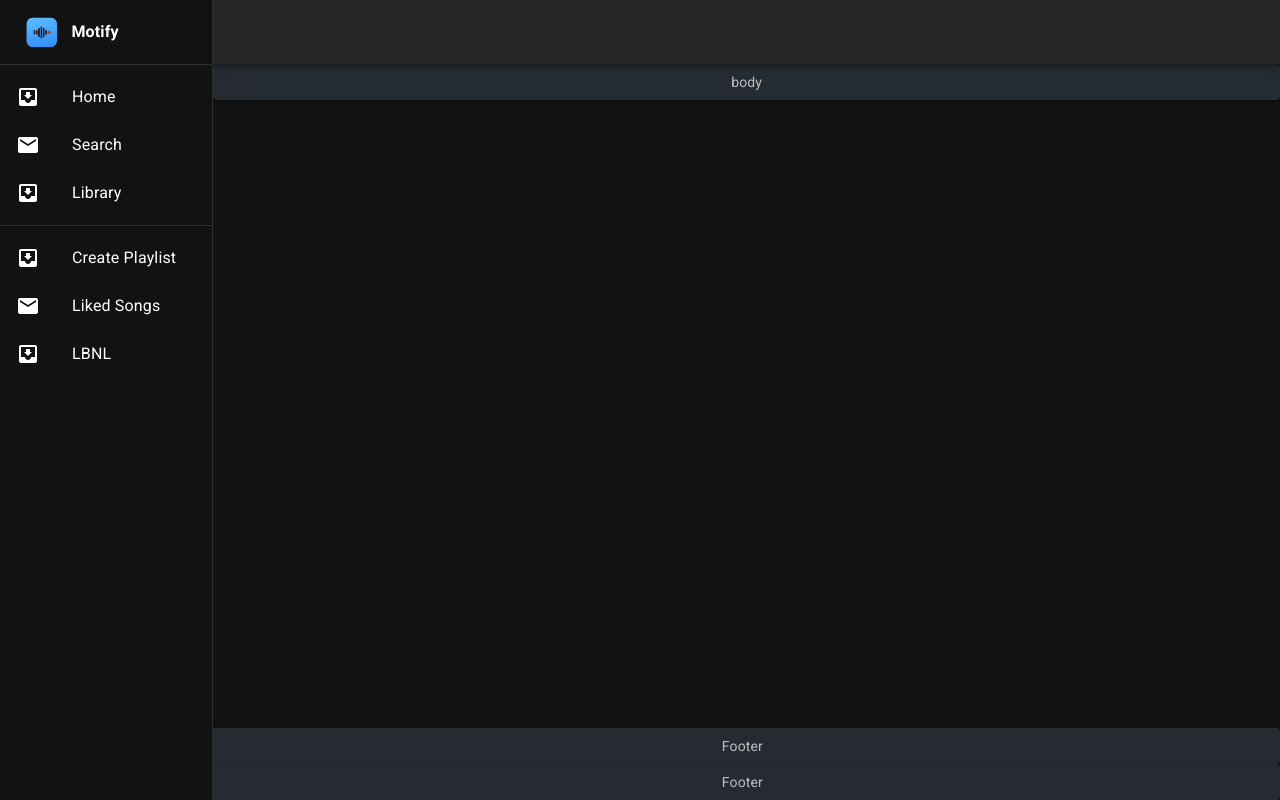
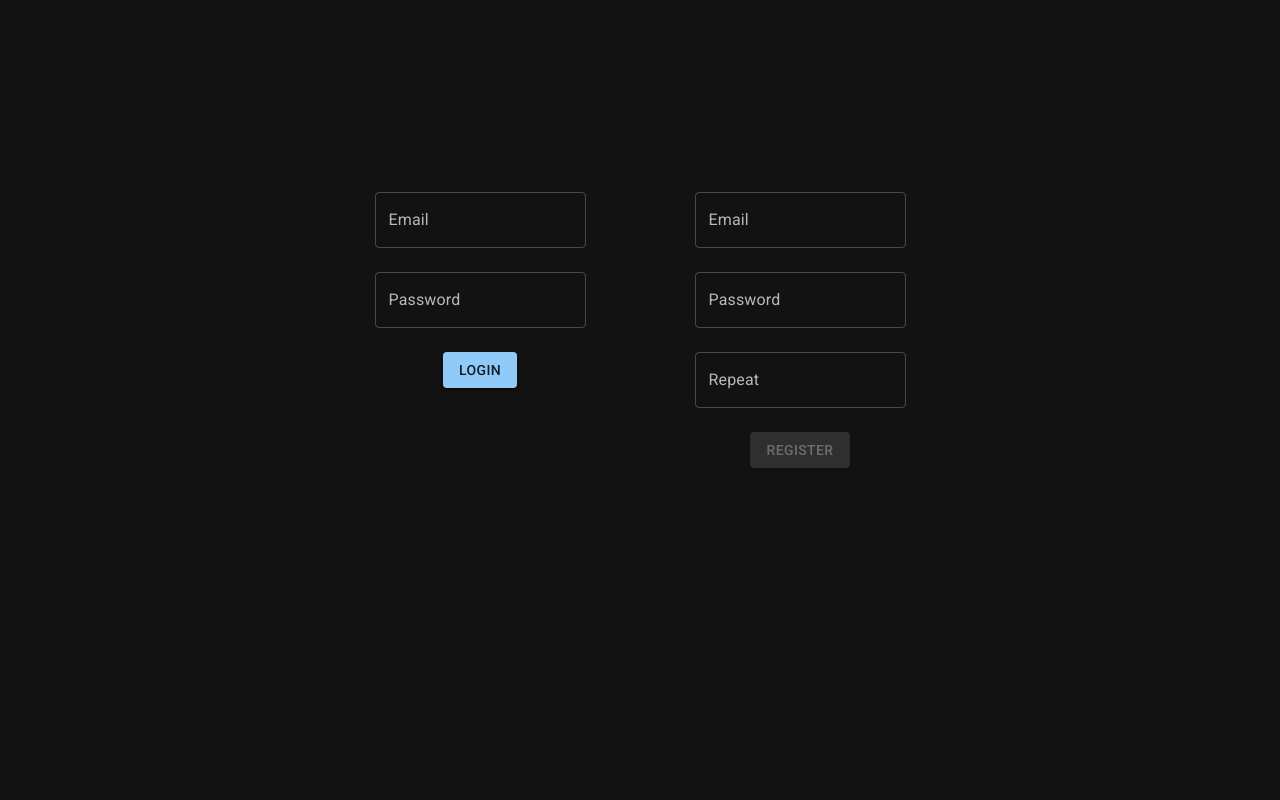
Before and after one commit to mht77/Motify-WebClient, a React (Create React App) app: page / in a window 1280 px wide. Built offline with nearby package versions, Linux system fonts and the light colour scheme; no server answers.

Commit message:
add login and registration

```diff
--- a/package.json
+++ b/package.json
@@ -15,9 +15,9 @@
     "@types/node": "^16.18.21",
     "@types/react": "^18.0.29",
     "@types/react-dom": "^18.0.11",
+    "axios": "^1.3.4",
     "react": "^18.2.0",
     "react-dom": "^18.2.0",
-    "react-redux": "^8.0.5",
     "react-scripts": "^5.0.1",
     "typescript": "^4.9.5",
     "web-vitals": "^2.1.4"
--- a/src/App.tsx
+++ b/src/App.tsx
@@ -11,6 +11,7 @@ import {
 } from "@mui/material";
 import Grid from '@mui/material/Unstable_Grid2';
 import Menu from "./Menu";
+import Auth from "./Auth";
 
 
 const darkTheme = createTheme({
@@ -28,6 +29,16 @@ const Item = styled(Paper)(() => ({
 }));
 
 function App() {
+    const [loggedIn, setLoggedIn] = React.useState(localStorage.getItem('token') !== null);
+
+    if (!loggedIn)
+        return (
+            <ThemeProvider theme={darkTheme}>
+                <CssBaseline />
+                <Auth setLoggedIn={setLoggedIn}/>
+            </ThemeProvider>
+        );
+
     return (
       <ThemeProvider theme={darkTheme}>
           <CssBaseline />
--- /dev/null
+++ b/src/Auth.tsx
@@ -0,0 +1,31 @@
+import React from 'react';
+import Login from "./Login";
+import Grid from "@mui/material/Unstable_Grid2";
+import Register from "./Register";
+
+export interface LoggedInProps {
+    setLoggedIn: (loggedIn: boolean) => void;
+}
+
+const Auth = (props: LoggedInProps) => {
+
+    return (
+        <Grid container sx={{marginTop: '8%'}}>
+            <Grid xs={0} md={3}/>
+            <Grid sx={{marginTop: '7%', textAlign: 'center'}} xs={12} md={3}>
+                <Login setLoggedIn={props.setLoggedIn}/>
+            </Grid>
+            <Grid sx={{textAlign: 'center', marginTop: '7%'}} xs={12} md={3}>
+                <Register setLoggedIn={props.setLoggedIn}/>
+            </Grid>
+            <Grid xs={0} md={3}/>
+        </Grid>
+    );
+};
+
+export const validateEmail = (email: string) => {
+    const re = /^(([^<>()[\]\\.,;:\s@"]+(\.[^<>()[\]\\.,;:\s@"]+)*)|(".+"))@((\[[0-9]{1,3}\.[0-9]{1,3}\.[0-9]{1,3}\.[0-9]{1,3}])|(([a-zA-Z\-0-9]+\.)+[a-zA-Z]{2,}))$/;
+    return re.test(String(email).toLowerCase());
+}
+
+export default Auth;
--- /dev/null
+++ b/src/Login.tsx
@@ -0,0 +1,52 @@
+import React from 'react';
+import {Alert, Button, Snackbar, TextField} from "@mui/material";
+import {validateEmail, LoggedInProps} from "./Auth";
+import {axiosClient} from "./axiosClient";
+
+const Login = (props: LoggedInProps) => {
+    const [open, setOpen] = React.useState(false);
+    const [email, setEmail] = React.useState('');
+    const [password, setPassword] = React.useState('');
+    const [erEmail, setErEmail] = React.useState(false);
+
+    const onEmailChange = (email: string) => {
+        setErEmail(!validateEmail(email));
+        setEmail(email);
+    };
+
+    const handleClose = () => {
+        setOpen(false);
+    };
+
+
+    const login = async () => {
+        await axiosClient.post('token/', {'username': email, password}).then(res => {
+            if (res.status === 200) {
+                localStorage.setItem('token', res.data.access);
+                props.setLoggedIn(true);
+            }
+            else
+                setOpen(true);
+        }).catch(err => {console.log(err); setOpen(true)});
+    }
+
+    return (
+        <div>
+            <TextField error={erEmail} onChange={(e) => onEmailChange(e.target.value)} variant='outlined' label='Email' type='email'/> <br/><br/>
+            <TextField onChange={(e)=>setPassword(e.target.value)} variant='outlined' label='Password' type='password'/> <br/><br/>
+            <Button variant='contained' onClick={()=>login()}> Login </Button>
+            <Snackbar
+                anchorOrigin={{ vertical: 'top', horizontal: 'right' }}
+                open={open}
+                onClose={handleClose}
+                autoHideDuration={5000}
+            >
+                <Alert severity='error'>
+                    Login failed
+                </Alert>
+            </Snackbar>
+        </div>
+    );
+};
+
+export default Login;
--- /dev/null
+++ b/src/Register.tsx
@@ -0,0 +1,86 @@
+import React from 'react';
+import {Alert, Button, Snackbar, TextField} from "@mui/material";
+import {LoggedInProps, validateEmail} from "./Auth";
+import {axiosClient} from "./axiosClient";
+
+const Register = (props: LoggedInProps) => {
+    const [open, setOpen] = React.useState(false);
+    const [email, setEmail] = React.useState('');
+    const [password, setPassword] = React.useState('');
+    const [repPassword, setRepPassword] = React.useState('');
+    const [error, setError] = React.useState('');
+    const [errEmail, setErrEmail] = React.useState(false);
+    const [errPass, setErrPass] = React.useState(false);
+
+    const onEmailChange = (email: string) => {
+        setErrEmail(!validateEmail(email));
+        setEmail(email);
+    };
+
+    const handleClose = () => {
+        setOpen(false);
+    };
+
+    const checkPass = (pass: string) => {
+        setRepPassword(pass);
+        if (pass !== password){
+            setError('Passwords do not match');
+            setErrPass(true);
+        }
+        else
+        {
+            setError('');
+            setErrPass(false);
+        }
+    }
+
+    const onPassChange = (pass: string) => {
+        setPassword(pass);
+        if (repPassword !== pass)
+        {
+            setError('Passwords do not match');
+            setErrPass(true);
+        }
+        else
+        {
+            setError('');
+            setErrPass(false);
+        }
+    }
+
+
+    const register = async () => {
+        await axiosClient.post('user/', {email, password}).then(async () => {
+            await axiosClient.post('token/', {'username': email, password}).then(res => {
+                localStorage.setItem('token', res.data.access);
+                props.setLoggedIn(true);
+            })
+        }).catch(err => {
+            console.log(err);
+            setError('Registration failed')
+            setOpen(true);
+        });
+    }
+
+
+    return (
+        <div>
+            <TextField error={errEmail} onChange={(e)=>onEmailChange(e.target.value)} variant='outlined' label='Email' type='email'/> <br/><br/>
+            <TextField onChange={(e)=>onPassChange(e.target.value)} variant='outlined' label='Password' type='password'/> <br/><br/>
+            <TextField error={errPass} onChange={(e)=>checkPass(e.target.value)} variant='outlined' label='Repeat' type='password'/> <br/><br/>
+            <Button disabled={errEmail || errPass || password===''} variant='contained' onClick={register}> Register </Button>
+            <Snackbar
+                anchorOrigin={{ vertical: 'top', horizontal: 'right' }}
+                open={open}
+                onClose={handleClose}
+                autoHideDuration={5000}
+            >
+                <Alert severity='error'>
+                    {error}
+                </Alert>
+            </Snackbar>
+        </div>
+    );
+};
+
+export default Register;
--- /dev/null
+++ b/src/axiosClient.ts
@@ -0,0 +1,10 @@
+import axios from "axios";
+
+export const axiosClient = axios.create({
+    baseURL: process.env.REACT_APP_API_URL,
+    timeout: 5000,
+    headers: {
+        'Accept': 'application/json',
+        'Content-Type': 'application/json',
+    }
+});
--- a/src/index.tsx
+++ b/src/index.tsx
@@ -10,9 +10,7 @@ const root = ReactDOM.createRoot(
 );
 root.render(
   <React.StrictMode>
-      {/*<Provider store={store}>*/}
-          <App />
-      {/*</Provider>*/}
+      <App />
   </React.StrictMode>
 );
 
```
Also changed, not shown: src/store.ts (deleted, +0 -9 lines), 2 other files (tests, documents, lock files or other folders).
